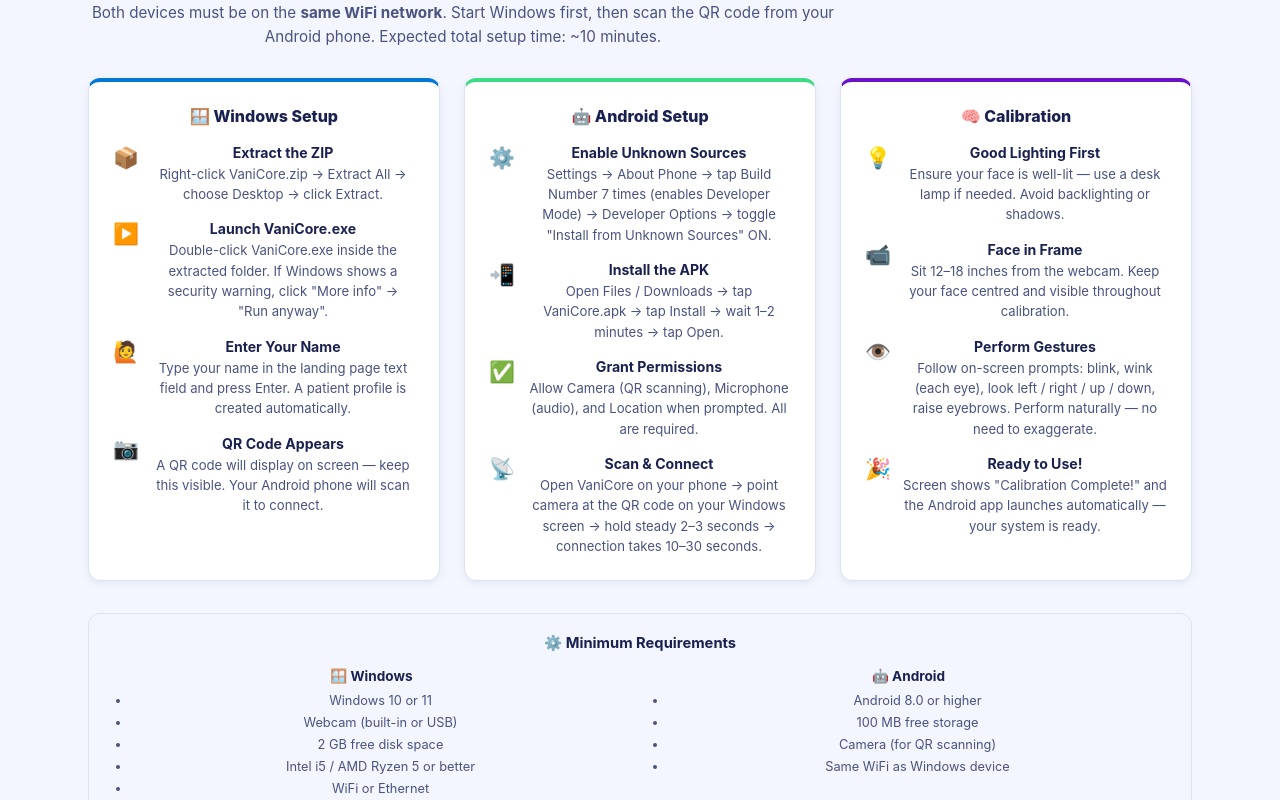
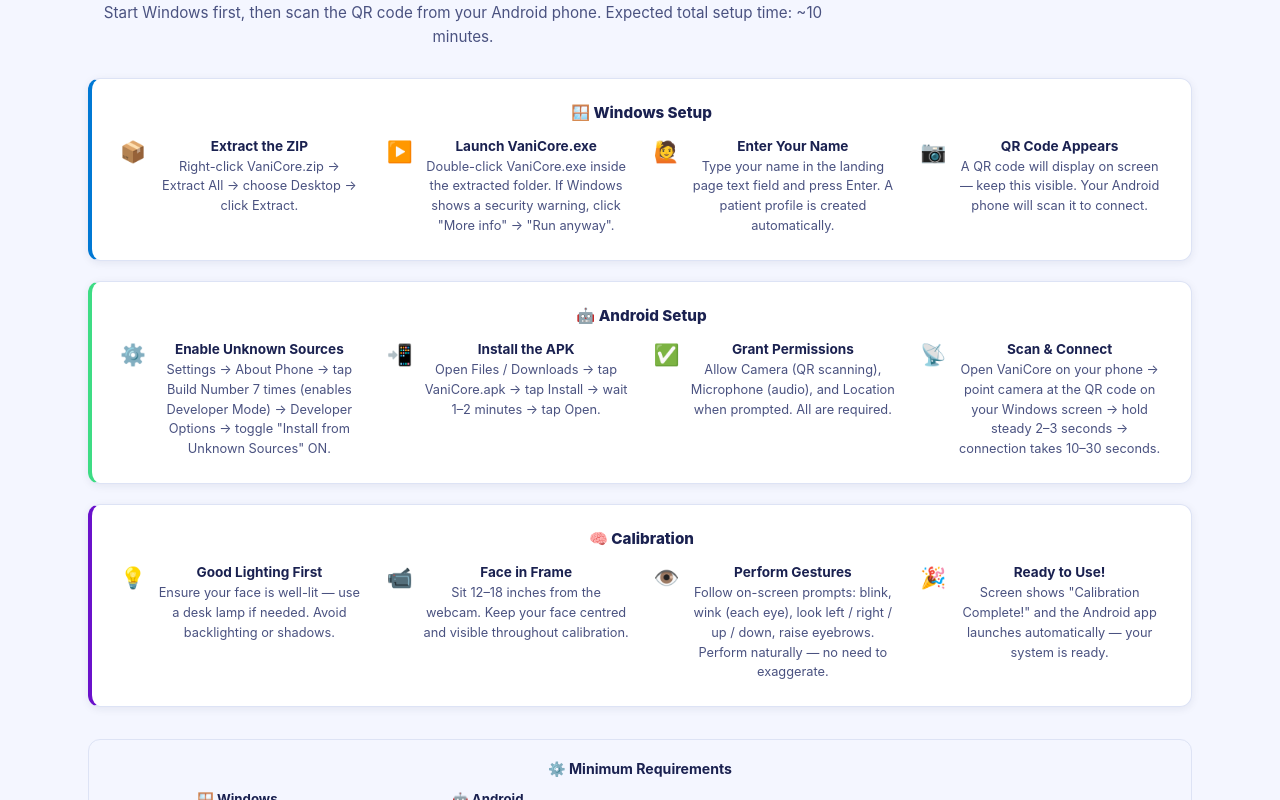
Before and after one commit to pavan-kumar-arepu/E2EMobileAppsSite, a React (Create React App) app: page /vanicore in a window 1280 px wide. Shown: the part 1460-2260 px from the top of the page. Built offline with nearby package versions, Linux system fonts and the light colour scheme.

Commit message:
fix: remove same-WiFi requirement, left-align setup guide, fix requirements layout

```diff
--- a/src/components/Tabs/VaniCore/VaniCore.css
+++ b/src/components/Tabs/VaniCore/VaniCore.css
@@ -937,9 +937,9 @@
 
 /* ── Setup Guide ──────────────────────────────────────────────────────────── */
 .vc-setup-grid {
-  display: grid;
-  grid-template-columns: repeat(auto-fit, minmax(280px, 1fr));
-  gap: 24px;
+  display: flex;
+  flex-direction: column;
+  gap: 20px;
   margin-bottom: 32px;
 }
 
@@ -947,33 +947,32 @@
   background: var(--vc-surface);
   border: 1px solid var(--vc-border);
   border-radius: var(--vc-radius);
-  padding: 24px;
+  padding: 24px 28px;
   box-shadow: var(--vc-shadow-sm);
 }
-.vc-setup-win    { border-top: 4px solid #0078d4; }
-.vc-setup-android { border-top: 4px solid #3ddc84; }
-.vc-setup-calib  { border-top: 4px solid var(--vc-purple); }
+.vc-setup-win    { border-left: 4px solid #0078d4; }
+.vc-setup-android { border-left: 4px solid #3ddc84; }
+.vc-setup-calib  { border-left: 4px solid var(--vc-purple); }
 
 .vc-setup-platform {
-  font-size: 1rem;
+  font-size: .95rem;
   font-weight: 800;
   color: var(--vc-navy);
-  margin: 0 0 18px;
+  margin: 0 0 16px;
 }
 
 .vc-setup-steps {
   list-style: none;
   margin: 0;
   padding: 0;
-  display: flex;
-  flex-direction: column;
-  gap: 16px;
-  counter-reset: step-counter;
+  display: grid;
+  grid-template-columns: repeat(auto-fit, minmax(220px, 1fr));
+  gap: 16px 24px;
 }
 
 .vc-setup-step {
   display: flex;
-  gap: 12px;
+  gap: 10px;
   align-items: flex-start;
 }
 .vc-setup-step-icon {
@@ -982,13 +981,13 @@
   margin-top: 1px;
 }
 .vc-setup-step strong {
-  font-size: .88rem;
+  font-size: .85rem;
   color: var(--vc-navy);
   display: block;
   margin-bottom: 3px;
 }
 .vc-setup-step p {
-  font-size: .82rem;
+  font-size: .8rem;
   color: var(--vc-text-2);
   line-height: 1.55;
   margin: 0;
@@ -999,38 +998,41 @@
   background: var(--vc-bg);
   border: 1px solid var(--vc-border);
   border-radius: var(--vc-radius);
-  padding: 20px 24px;
+  padding: 20px 28px;
 }
 .vc-setup-requirements h4 {
-  margin: 0 0 16px;
-  font-size: .92rem;
+  margin: 0 0 14px;
+  font-size: .88rem;
   color: var(--vc-navy);
 }
 .vc-setup-req-grid {
-  display: grid;
-  grid-template-columns: 1fr 1fr;
-  gap: 20px;
+  display: flex;
+  gap: 40px;
+  flex-wrap: wrap;
+}
+.vc-setup-req-grid > div {
+  min-width: 180px;
 }
 .vc-setup-req-grid strong {
   display: block;
-  font-size: .85rem;
+  font-size: .83rem;
   color: var(--vc-navy);
   margin-bottom: 8px;
 }
 .vc-setup-req-grid ul {
   margin: 0;
-  padding-left: 18px;
+  padding-left: 16px;
   display: flex;
   flex-direction: column;
   gap: 4px;
 }
 .vc-setup-req-grid li {
-  font-size: .8rem;
+  font-size: .79rem;
   color: var(--vc-text-2);
   line-height: 1.4;
 }
 
 @media (max-width: 600px) {
-  .vc-setup-grid { grid-template-columns: 1fr; }
-  .vc-setup-req-grid { grid-template-columns: 1fr; }
+  .vc-setup-steps { grid-template-columns: 1fr; }
+  .vc-setup-req-grid { flex-direction: column; gap: 20px; }
 }
--- a/src/components/Tabs/VaniCore/VaniCore.js
+++ b/src/components/Tabs/VaniCore/VaniCore.js
@@ -232,8 +232,8 @@
       <span className="vc-title-icon">📖</span> Setup Guide
     </h2>
     <p className="vc-section-sub">
-      Both devices must be on the <strong>same WiFi network</strong>. Start Windows first,
-      then scan the QR code from your Android phone. Expected total setup time: ~10 minutes.
+      Start Windows first, then scan the QR code from your Android phone.
+      Expected total setup time: ~10 minutes.
     </p>
     <div className="vc-setup-grid">
       {SETUP_STEPS.map((platform) => (
@@ -263,7 +263,7 @@
             <li>Webcam (built-in or USB)</li>
             <li>2 GB free disk space</li>
             <li>Intel i5 / AMD Ryzen 5 or better</li>
-            <li>WiFi or Ethernet</li>
+            <li>Internet connection (WiFi or Ethernet)</li>
           </ul>
         </div>
         <div>
@@ -272,7 +272,7 @@
             <li>Android 8.0 or higher</li>
             <li>100 MB free storage</li>
             <li>Camera (for QR scanning)</li>
-            <li>Same WiFi as Windows device</li>
+            <li>Internet connection</li>
           </ul>
         </div>
       </div>
```
Also changed, not shown: 11 other files (tests, documents, lock files or other folders).
